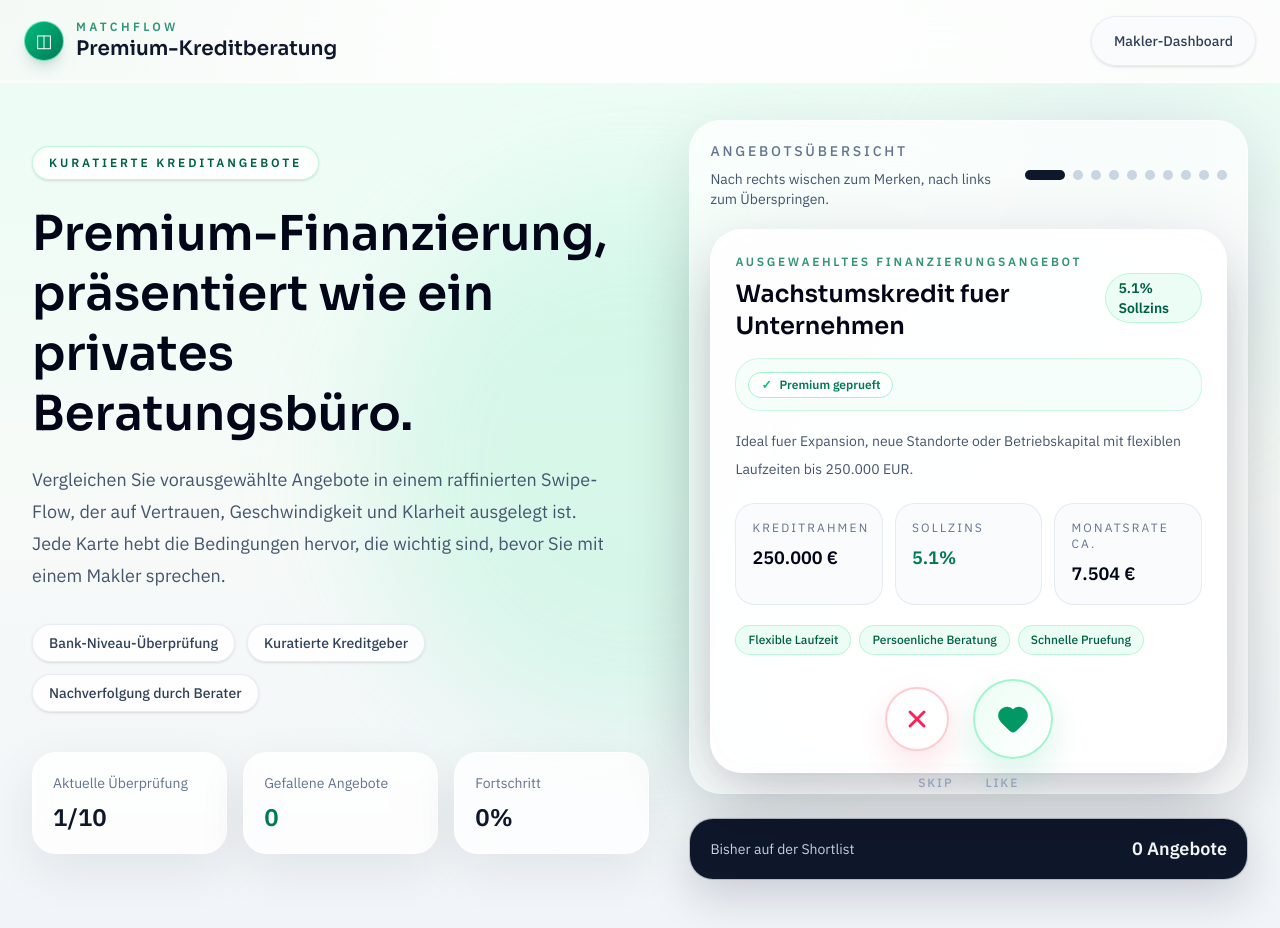
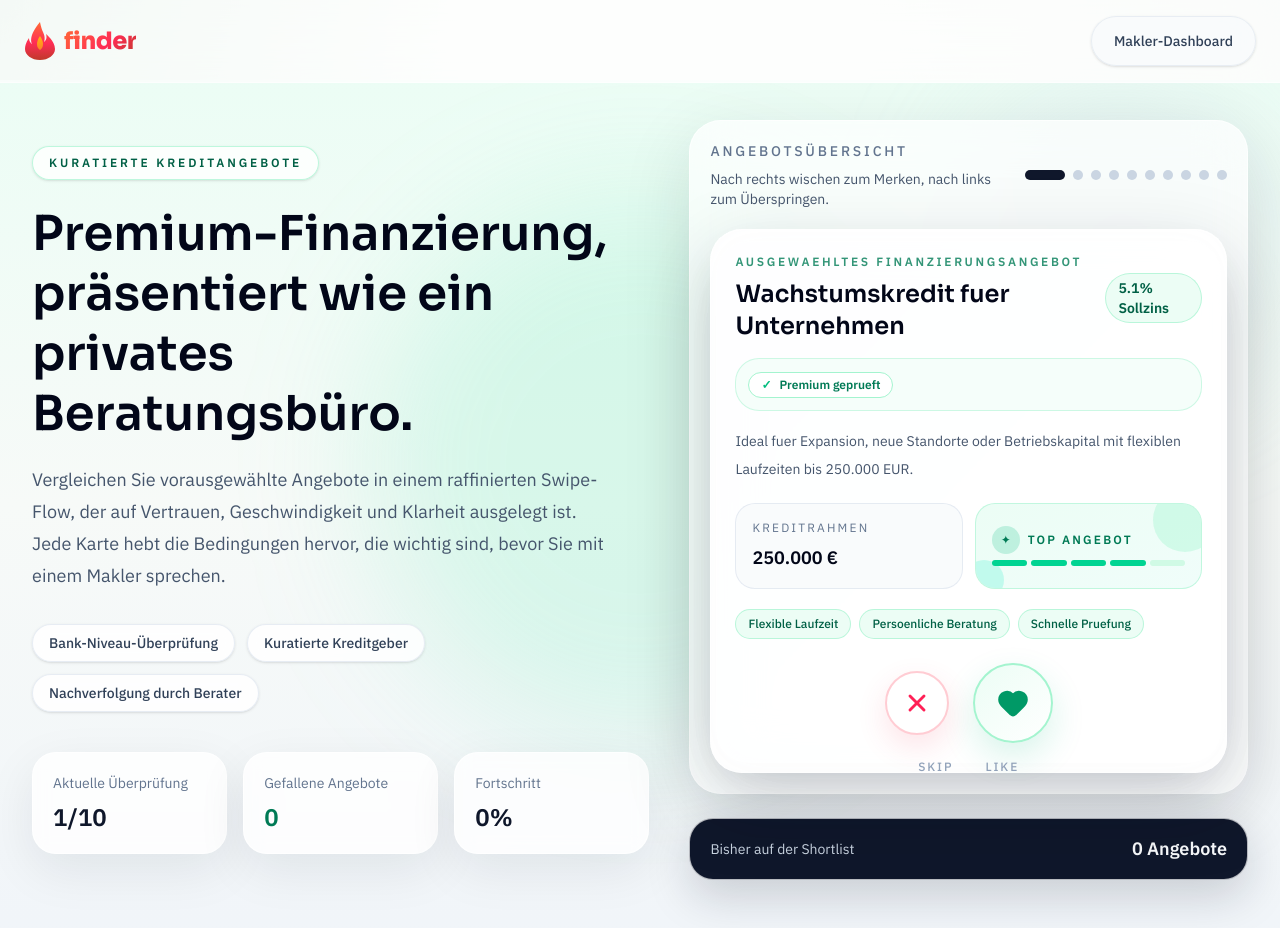
Before and after one commit to Krasimir-Hristov/matchflow, a Next.js app: page / in a window 1280 px wide. Built offline with nearby package versions, Linux system fonts and the light colour scheme.

Commit message:
feat: update layout title to 'FINDER' and enhance SwipeCard layout for better offer presentation

```diff
--- a/app/layout.tsx
+++ b/app/layout.tsx
@@ -18,7 +18,7 @@ const geistMono = Geist_Mono({
 });
 
 export const metadata: Metadata = {
-  title: 'Matchflow | Premium Lending Concierge',
+  title: 'FINDER | Premium Lending Concierge',
   description:
     'Premium green-gray lending experience for curated financial offers.',
 };
--- a/app/page.tsx
+++ b/app/page.tsx
@@ -29,18 +29,67 @@ export default function Home() {
       {/* Navigation */}
       <nav className='fixed top-0 left-0 right-0 z-50 border-b border-white/50 bg-white/75 backdrop-blur-xl'>
         <div className='mx-auto flex max-w-7xl items-center justify-between px-4 py-4 sm:px-6'>
-          <div className='flex items-center gap-3'>
-            <div className='flex h-10 w-10 items-center justify-center rounded-2xl border border-emerald-200/70 bg-linear-to-br from-emerald-500 to-emerald-700 text-white shadow-lg shadow-emerald-900/15'>
-              <span className='text-lg'>◫</span>
-            </div>
-            <div>
-              <p className='text-xs font-semibold uppercase tracking-[0.28em] text-emerald-700/80'>
-                Matchflow
-              </p>
-              <h1 className='text-lg font-semibold text-slate-900 sm:text-xl'>
-                Premium-Kreditberatung
-              </h1>
-            </div>
+          <div className='flex items-center gap-2'>
+            {/* Flame icon like Tinder */}
+            <svg
+              width='32'
+              height='38'
+              viewBox='0 0 32 38'
+              fill='none'
+              xmlns='http://www.w3.org/2000/svg'
+            >
+              <defs>
+                <linearGradient
+                  id='flameGrad'
+                  x1='16'
+                  y1='0'
+                  x2='16'
+                  y2='38'
+                  gradientUnits='userSpaceOnUse'
+                >
+                  <stop offset='0%' stopColor='#ff6b35' />
+                  <stop offset='55%' stopColor='#ff2d55' />
+                  <stop offset='100%' stopColor='#c0392b' />
+                </linearGradient>
+                <linearGradient
+                  id='innerFlame'
+                  x1='16'
+                  y1='12'
+                  x2='16'
+                  y2='36'
+                  gradientUnits='userSpaceOnUse'
+                >
+                  <stop offset='0%' stopColor='#ffcc02' />
+                  <stop offset='100%' stopColor='#ff6b35' />
+                </linearGradient>
+              </defs>
+              {/* Outer flame */}
+              <path
+                d='M16 0C16 0 10 7 8 13C6 19 8 22 8 22C8 22 5 20 5 16C5 16 1 21 1 27C1 33 7.5 38 16 38C24.5 38 31 33 31 27C31 19 22 12 22 12C22 12 24 17 20 20C20 20 22 16 19 10C17 6 16 0 16 0Z'
+                fill='url(#flameGrad)'
+              />
+              {/* Inner flame */}
+              <path
+                d='M16 14C16 14 13 18 13 22C13 25.3 14.3 27 16 28C17.7 27 19 25.3 19 22C19 18 16 14 16 14Z'
+                fill='url(#innerFlame)'
+                opacity='0.9'
+              />
+            </svg>
+            {/* Brand name */}
+            <span
+              className='text-2xl font-black tracking-tight'
+              style={{
+                background:
+                  'linear-gradient(135deg, #ff6b35 0%, #ff2d55 60%, #c0392b 100%)',
+                WebkitBackgroundClip: 'text',
+                WebkitTextFillColor: 'transparent',
+                backgroundClip: 'text',
+                fontFamily: 'var(--font-heading)',
+                letterSpacing: '-0.02em',
+              }}
+            >
+              finder
+            </span>
           </div>
           <div className='flex items-center gap-2 rounded-full border border-slate-200/70 bg-slate-50/80 p-1.5 text-sm font-medium text-slate-600 shadow-sm'>
             <Link
--- a/components/SwipeCard.tsx
+++ b/components/SwipeCard.tsx
@@ -161,7 +161,7 @@ export function SwipeCard({ offer, onSwipe }: SwipeCardProps) {
           {offer.description}
         </p>
 
-        <div className='grid gap-3 sm:grid-cols-3'>
+        <div className='grid gap-3 sm:grid-cols-2'>
           <div className='rounded-[1.25rem] border border-slate-200/80 bg-slate-50/80 p-4'>
             <p className='text-xs uppercase tracking-[0.18em] text-slate-500'>
               Kreditrahmen
@@ -170,21 +170,25 @@ export function SwipeCard({ offer, onSwipe }: SwipeCardProps) {
               {formatCurrency(offer.maxAmount)}
             </p>
           </div>
-          <div className='rounded-[1.25rem] border border-slate-200/80 bg-slate-50/80 p-4'>
-            <p className='text-xs uppercase tracking-[0.18em] text-slate-500'>
-              Sollzins
-            </p>
-            <p className='mt-2 text-lg font-semibold text-emerald-700'>
-              {offer.interestRate}%
-            </p>
-          </div>
-          <div className='rounded-[1.25rem] border border-slate-200/80 bg-slate-50/80 p-4'>
-            <p className='text-xs uppercase tracking-[0.18em] text-slate-500'>
-              Monatsrate ca.
-            </p>
-            <p className='mt-2 text-lg font-semibold text-slate-950'>
-              {formatCurrency(Math.round(monthlyPayment))}
-            </p>
+          <div className='flex flex-col justify-center rounded-[1.25rem] border border-emerald-200/60 bg-linear-to-br from-emerald-50 to-teal-50 p-4 overflow-hidden relative'>
+            <div className='absolute -right-4 -top-4 h-16 w-16 rounded-full bg-emerald-200/40' />
+            <div className='absolute -bottom-3 -left-3 h-10 w-10 rounded-full bg-teal-200/50' />
+            <div className='relative flex items-center gap-2'>
+              <div className='flex h-7 w-7 items-center justify-center rounded-full bg-emerald-500/20'>
+                <span className='text-emerald-700 text-xs'>✦</span>
+              </div>
+              <span className='text-xs font-semibold uppercase tracking-[0.18em] text-emerald-700'>
+                Top Angebot
+              </span>
+            </div>
+            <div className='relative mt-1.5 flex gap-1'>
+              {[1, 2, 3, 4, 5].map((i) => (
+                <div
+                  key={i}
+                  className={`h-1.5 flex-1 rounded-full ${i <= 4 ? 'bg-emerald-400' : 'bg-emerald-100'}`}
+                />
+              ))}
+            </div>
           </div>
         </div>
 
```
